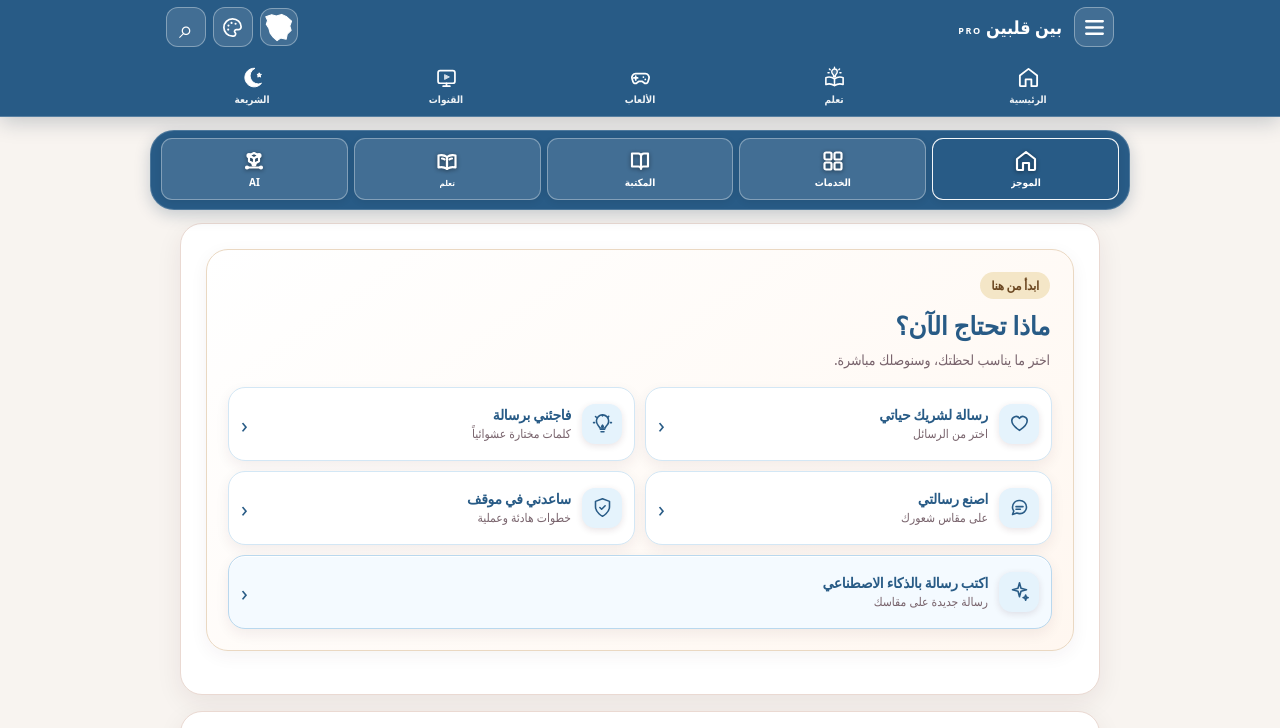
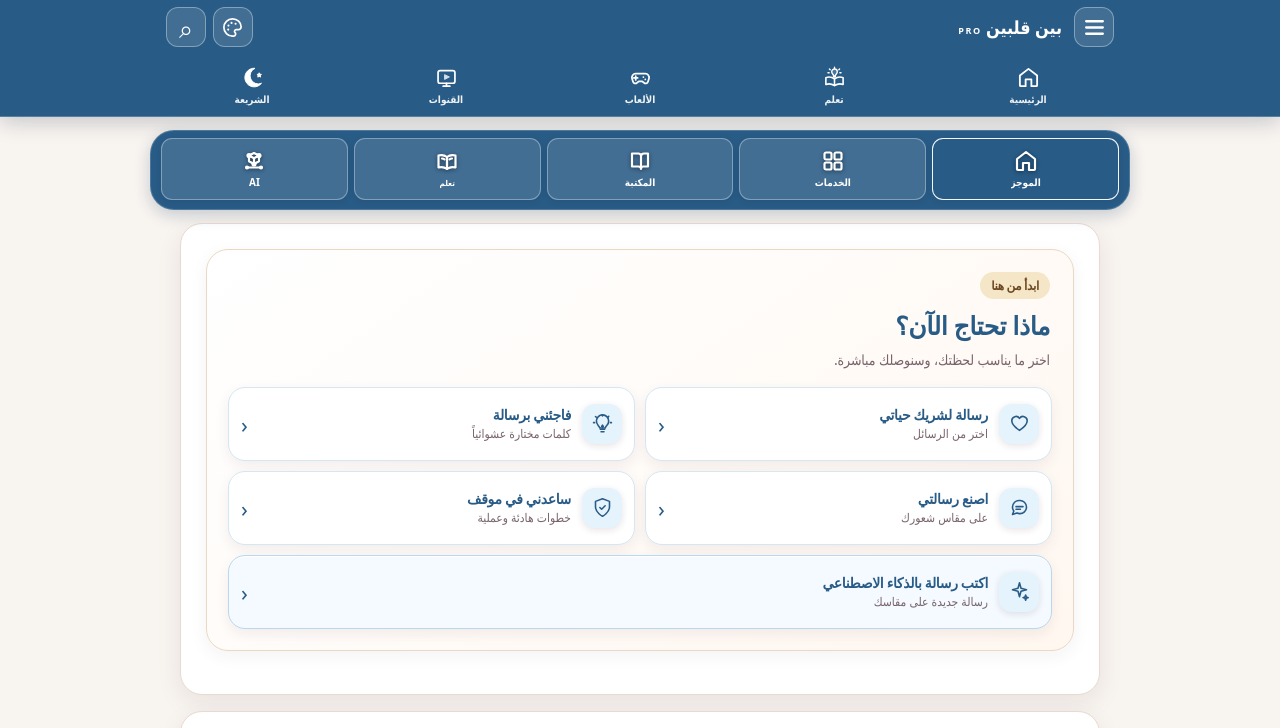
Before and after one commit to etudiantourg-cmyk/bein-qalbein, a plain HTML site: page index.html in a window 1280 px wide. Shown: the top 728 px of the page. Drawn offline with Linux system fonts and the light colour scheme; a web font is replaced by a local one.

Commit message:
Remove temporary Algeria map icon

```diff
--- a/index.html
+++ b/index.html
@@ -20,7 +20,6 @@
   <button type="button" class="menu-tab top-menu-trigger" data-menu-toggle aria-expanded="false" aria-controls="settingsDrawer" aria-label="الإعدادات" title="الإعدادات"><span aria-hidden="true"><svg viewBox="0 0 24 24" focusable="false"><path d="M4 6h16M4 12h16M4 18h16" fill="none" stroke="currentColor" stroke-width="2.2" stroke-linecap="round"/></svg></span></button>
   <a class="top-brand" href="./" aria-label="بين قلبين برو - الرئيسية"><span>بين قلبين <small>PRO</small></span></a>
   <div class="top-tools">
-   <span id="countryMapIcon" class="top-tool-btn country-map-icon" role="img" aria-label="خريطة الجزائر" title="الجزائر"><svg viewBox="0 0 24 24" aria-hidden="true"><path d="M3.2 5.1 7.1 3.8 10.2 4.7 13.8 3.6 17.1 5.2 20.4 8.1 19.2 11.3 20.1 14.2 17.5 16.7 16.8 20.1 13.1 19.4 10.7 21.1 8.1 18.8 6.1 16.1 5.2 12.8 3.5 10.2 4.4 7.6Z" fill="currentColor" stroke="currentColor" stroke-width=".7" stroke-linejoin="round"/></svg></span>
    <button type="button" id="themePickerOpen" class="top-tool-btn theme-picker-trigger" aria-label="النمط وتغيير اللون" title="النمط"><svg viewBox="0 0 24 24" aria-hidden="true"><path d="M12 3a9 9 0 1 0 0 18h1.1a2.2 2.2 0 0 0 1.5-3.8 1.7 1.7 0 0 1 1.2-2.9H18a3 3 0 0 0 3-3C21 6.7 17 3 12 3Z" fill="none" stroke="currentColor" stroke-width="1.8"/><circle cx="7.8" cy="10" r="1.1" fill="currentColor"/><circle cx="11" cy="7.2" r="1.1" fill="currentColor"/><circle cx="15.2" cy="8.1" r="1.1" fill="currentColor"/><circle cx="7.5" cy="14.2" r="1.1" fill="currentColor"/></svg></button>
    <button type="button" id="topSearchBtn" class="top-tool-btn" aria-label="بحث" title="بحث"><span aria-hidden="true">⌕</span></button>
   </div>
```
